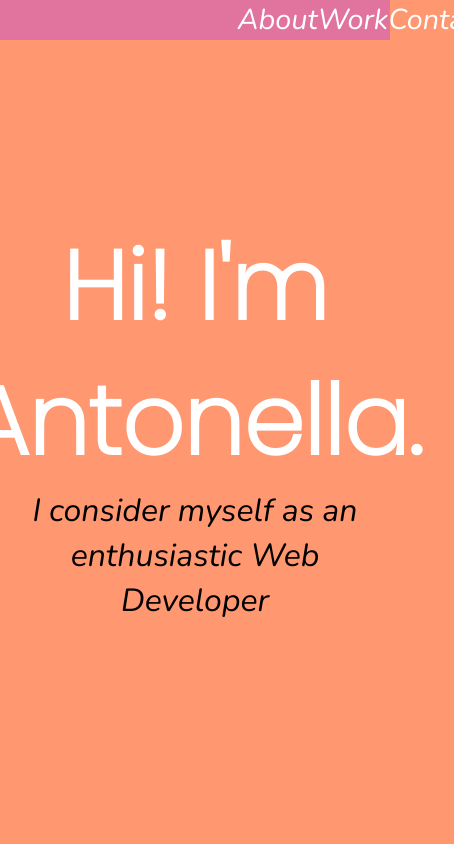
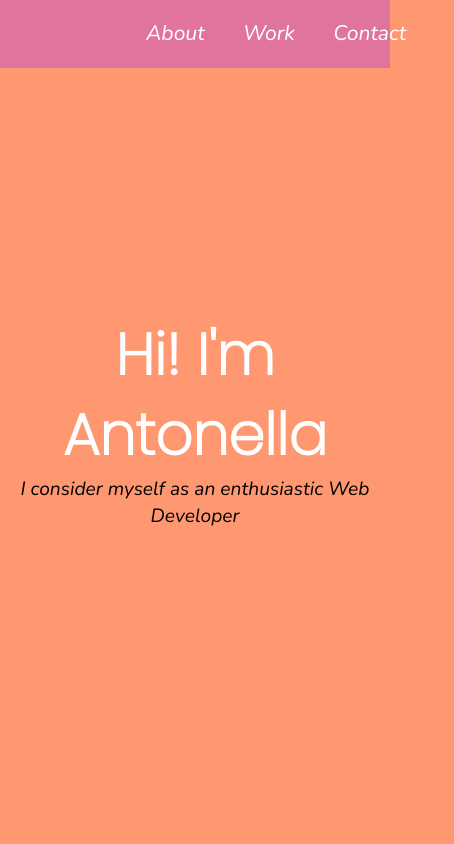
Before and after one commit to Sailornina/Personal-Portfolio-Webpage, a plain HTML site: page index.html in a window 390 px wide. Shown: the top 844 px of the page, 454 px wide, since content can reach past the window. Drawn offline with nearby package versions, Linux system fonts and the light colour scheme; a web font is replaced by a local one.

Commit message:
WIP: Styles is done.

```diff
--- a/index.html
+++ b/index.html
@@ -24,7 +24,7 @@
         </ul>
     </nav>
     <section id="welcome-section" class="welcome-section">
-        <h1>Hi! I'm Antonella.</h1>
+        <h1>Hi! I'm Antonella</h1>
         <p><i>I consider myself as an enthusiastic Web Developer</i></p>
     </section>
     <section id="projects" class="projects-section">
--- a/styles.css
+++ b/styles.css
@@ -91,8 +91,6 @@ nav>ul {
     margin: 0 1rem;
 }
 
-}
-
 .nav-list a {
     display: block;
     font-size: 2.2rem;
@@ -107,6 +105,7 @@ nav>ul {
     background-color: var(--main-olive);
     text-align: center;
     padding: 10rem 2rem;
+    width: 100%;
 }
 
 .projects-header {
@@ -138,7 +137,6 @@ nav>ul {
 .project-tile {
     font-size: 2rem;
     background: var(--main-pink);
-    transition: 0.3s ease-out;
 }
 
 .contact-section {
@@ -164,9 +162,30 @@ nav>ul {
 
 .contact-detail {
     font-size: 1.4rem;
+    padding: 0 2rem;
 }
 
 footer {
     background-color: var(--main-pink);
     text-align: center;
+    font-size: small;
+    width: 100%;
 }
+
+/* Media Queries */
+
+@media (max-width: 75em) {
+    html {
+      font-size: 60%;
+    }
+  }
+
+@media (max-width:28.75em) {
+    .nav {
+      justify-content: center;
+    }
+
+    .nav-list {
+      margin: 0 1rem;
+    }
+}
```
